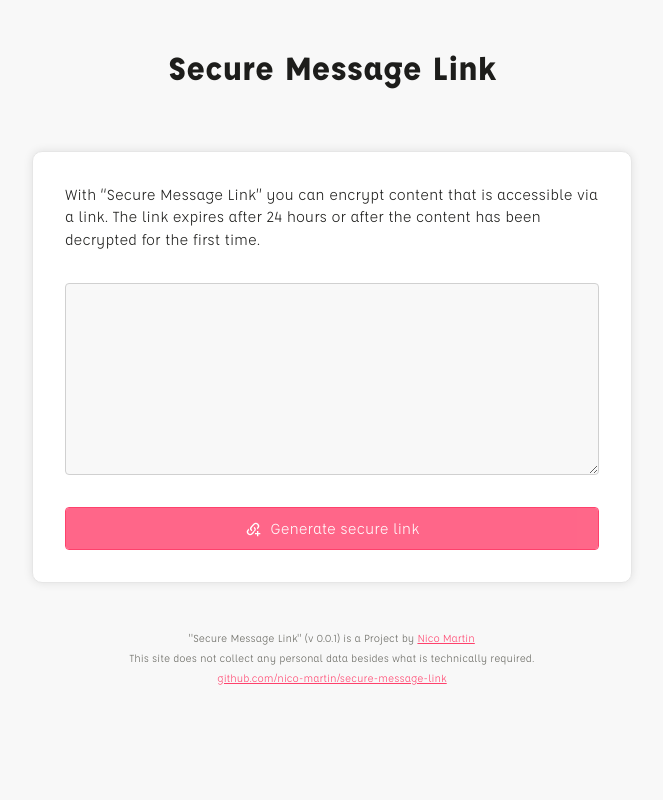
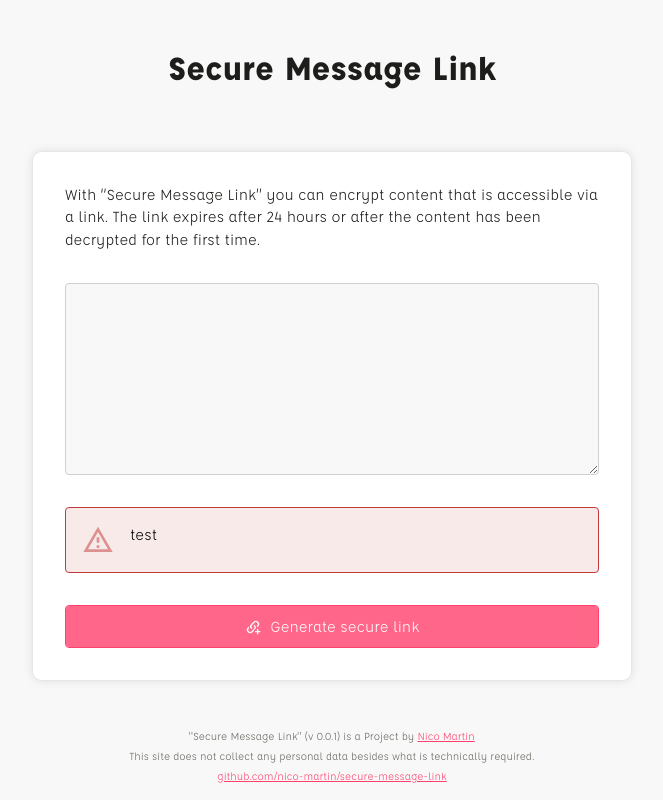
Before and after one commit to nico-martin/secure-message-link, a React (Vite) app: page / in a window 1280 px wide. Shown: the whole page, without its empty margins (308-971 px from the left). Built offline with nearby package versions, Linux system fonts and the light colour scheme.

Commit message:
added DB SQL statements and error handling

```diff
--- a/src/app/CreateMessage.module.css
+++ b/src/app/CreateMessage.module.css
@@ -30,3 +30,7 @@
 .linkContainer {
   width: 100%;
 }
+
+.error {
+  width: 100%;
+}
--- a/src/app/CreateMessage.tsx
+++ b/src/app/CreateMessage.tsx
@@ -1,7 +1,7 @@
 import React from 'react';
 import cn from '@utils/classnames.ts';
 import styles from './CreateMessage.module.css';
-import { Button, IconName } from '@theme';
+import { Button, IconName, Message, MessageType } from '@theme';
 import encrypt from '@utils/encrypt.ts';
 import { encodeHash } from '@utils/useHashPath.ts';
 import { createMessage } from '@utils/DB.ts';
@@ -14,7 +14,8 @@ const CreateMessage: React.FC<{ className?: string }> = ({
   className = '',
 }) => {
   const textareaRef = React.useRef<HTMLTextAreaElement>(null);
-  const [link, setLink] = React.useState<string | null>('');
+  const [link, setLink] = React.useState<string>('');
+  const [error, setError] = React.useState<string>('test');
   const [loading, setLoading] = React.useState<boolean>(false);
 
   React.useEffect(() => {
@@ -45,7 +46,9 @@ const CreateMessage: React.FC<{ className?: string }> = ({
             className={cn(styles.form, className)}
             onSubmit={async (e) => {
               e.preventDefault();
+              setError('');
               setLoading(true);
+              try {
                 const textarea = document.querySelector<HTMLTextAreaElement>(
                   'textarea[name=text]'
                 );
@@ -56,7 +59,9 @@ const CreateMessage: React.FC<{ className?: string }> = ({
                 }
                 const password = uuidv4();
                 const encrypted = await encrypt(text, password);
-              const nowPlus24Hours = new Date(Date.now() + 24 * 60 * 60 * 1000);
+                const nowPlus24Hours = new Date(
+                  Date.now() + 24 * 60 * 60 * 1000
+                );
 
                 const id = await createMessage(
                   arrayBufferToBase64(encrypted.ciphertext),
@@ -66,15 +71,23 @@ const CreateMessage: React.FC<{ className?: string }> = ({
                 );
                 const link = encodeHash({ id, password });
 
-              setLoading(false);
                 setLink(
                   `${window.location.protocol}//${window.location.host}#` + link
                 );
                 textarea.focus();
                 textarea.value = '';
+              } catch (error) {
+                setLoading(false);
+                setError(
+                  'There was an error creating the message. Please try again.'
+                );
+              }
             }}
           >
             <textarea className={styles.textarea} name="text"></textarea>
+            <Message className={styles.error} type={MessageType.ERROR}>
+              {error}
+            </Message>
             <Button
               icon={IconName.LINK_VARIANT_PLUS}
               type="submit"
--- a/src/theme/Misc/Message.tsx
+++ b/src/theme/Misc/Message.tsx
@@ -13,9 +13,15 @@ const Message: React.FC<{
   children: string | React.ReactElement;
   type?: MessageType;
   noIcon?: boolean;
-}> = ({ children, type = MessageType.INFO, noIcon = false }) => (
+  className?: string;
+}> = ({
+  children,
+  type = MessageType.INFO,
+  noIcon = false,
+  className = '',
+}) => (
   <div
-    className={cn(styles.root, {
+    className={cn(styles.root, className, {
       [styles.typeError]: type === MessageType.ERROR,
       [styles.typeSuccess]: type === MessageType.SUCCESS,
     })}
```
Also changed, not shown: 1 other file (tests, documents, lock files or other folders). Lines whose indentation alone changed are shown as unchanged.
